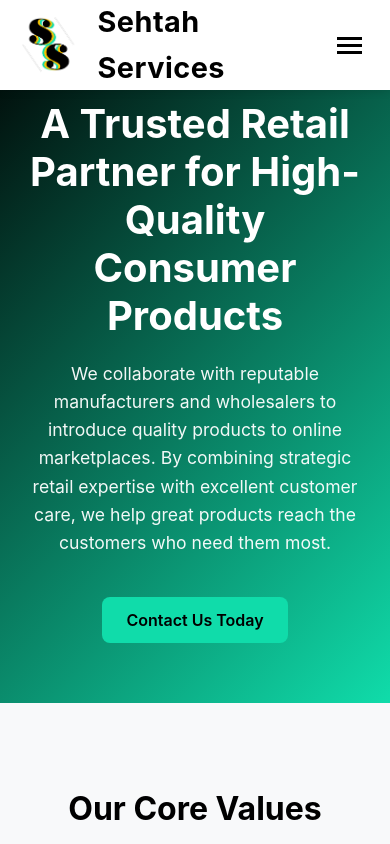
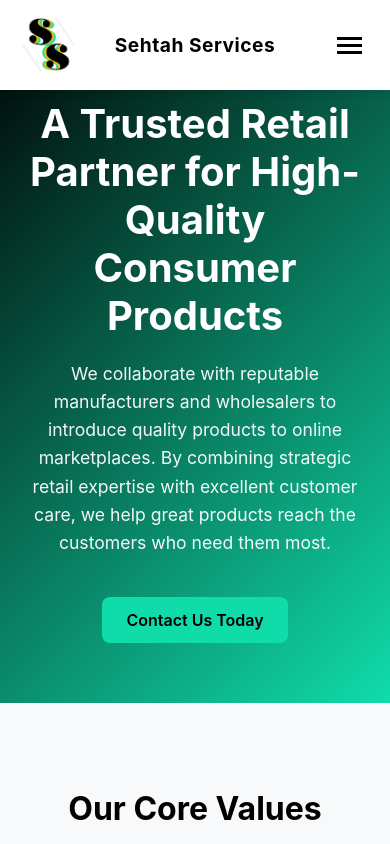
Before and after one commit to sehtah5/ss-website, a plain HTML site: page index.html in a window 390 px wide. Shown: the top 844 px of the page. Drawn offline with Linux system fonts and the light colour scheme.

Commit message:
Add files via upload

```diff
--- a/index.html
+++ b/index.html
@@ -523,6 +523,11 @@
 
         /* Mobile Styles */
         @media (max-width: 768px) {
+            .brand-name {
+                font-size: 1.2rem;
+                white-space: nowrap;
+            }
+
             .nav {
                 position: fixed;
                 top: 80px;
```
